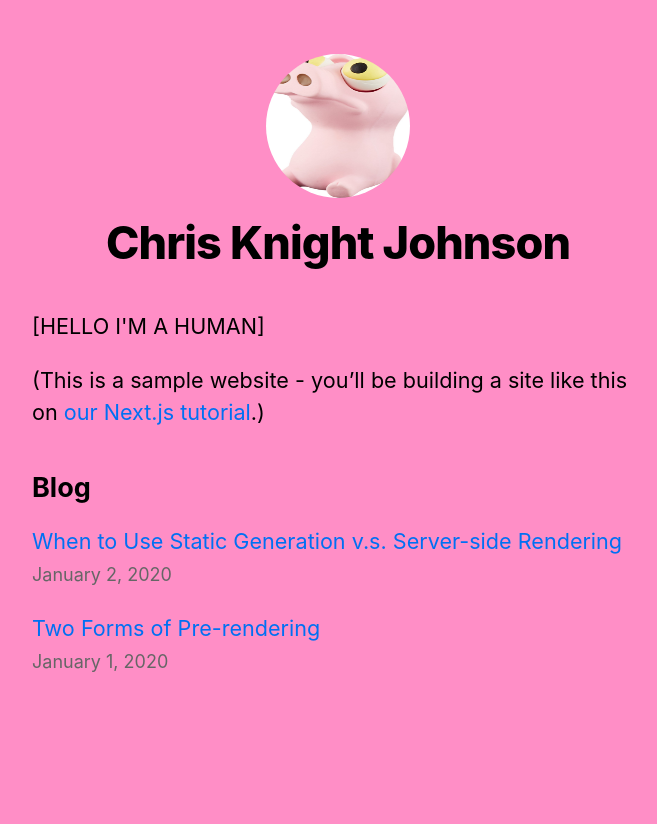
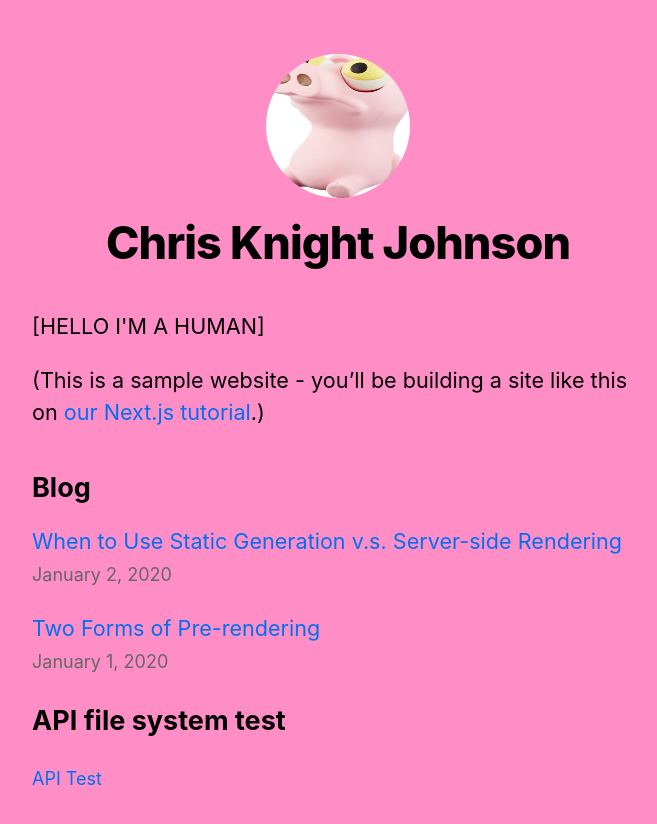
Before and after one commit to ckjpdx/nextjs-blog, a Next.js app: page / in a window 1280 px wide. Shown: the top 824 px of the page, without its empty margins (302-959 px from the left). Before the commit the page ends 800 px from the top, so only its background shows below. Built offline with nearby package versions, Linux system fonts and the light colour scheme.

Commit message:
API lesson

```diff
--- /dev/null
+++ b/pages/api/hello.js
@@ -0,0 +1,3 @@
+export default function handler(req, res) {
+    res.status(200).json({ text: 'Hello' })
+  }
--- a/pages/index.js
+++ b/pages/index.js
@@ -1,6 +1,7 @@
 import Link from 'next/link'
 import Date from '../components/date'
 import Head from 'next/head'
+import Hello from './/api/hello'
 import Layout, { siteTitle } from '../components/layout'
 import utilStyles from '../styles/utils.module.css'
 import { getSortedPostsData } from '../lib/posts'
@@ -43,6 +44,12 @@ export default function Home({ allPostsData }) {
           ))}
         </ul>
       </section>
+      <section>
+        <h2>API file system test</h2>
+        <Link href={`/api/hello`}>
+          <a>API Test</a>
+        </Link>
+      </section>
     </Layout>
   )
 }
```
